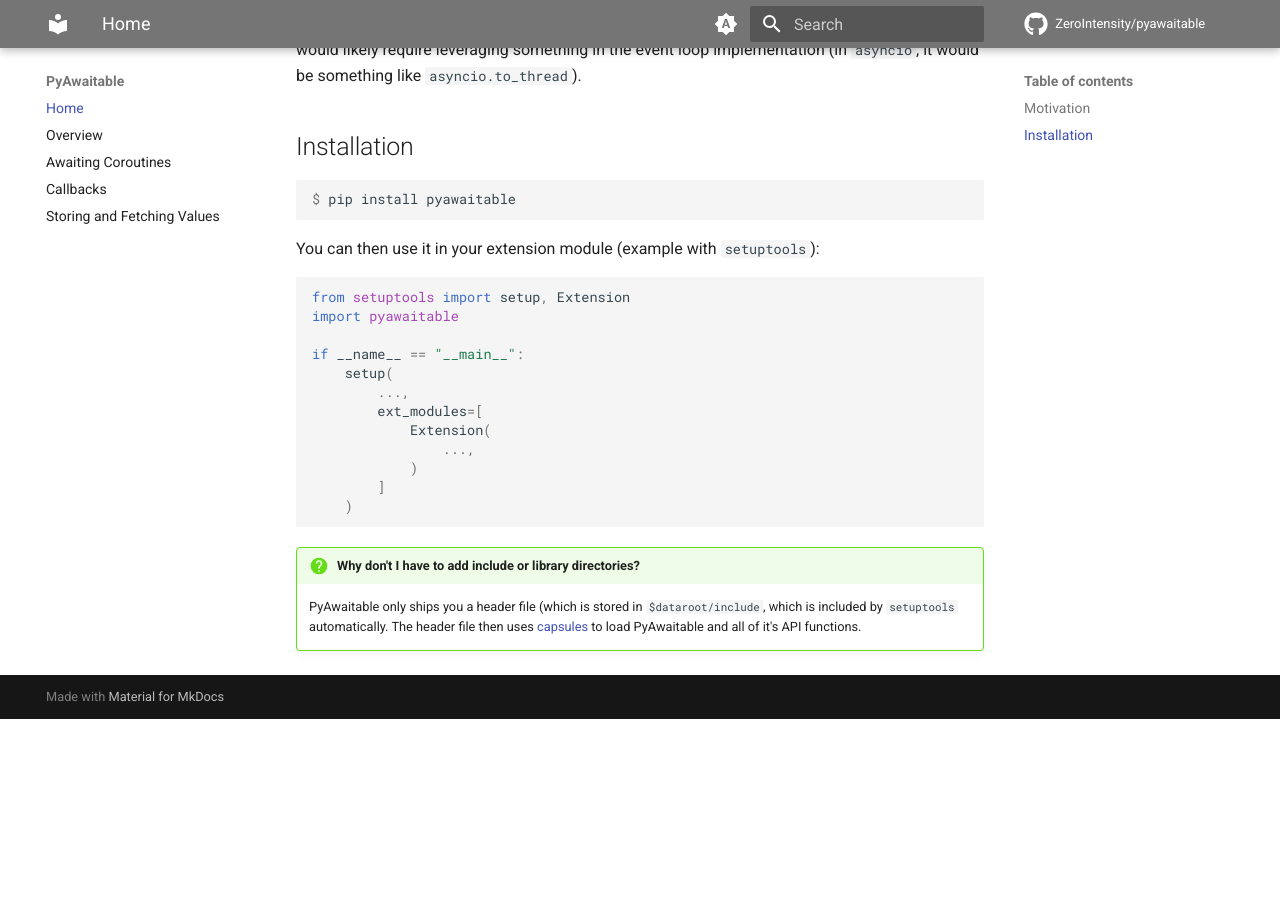
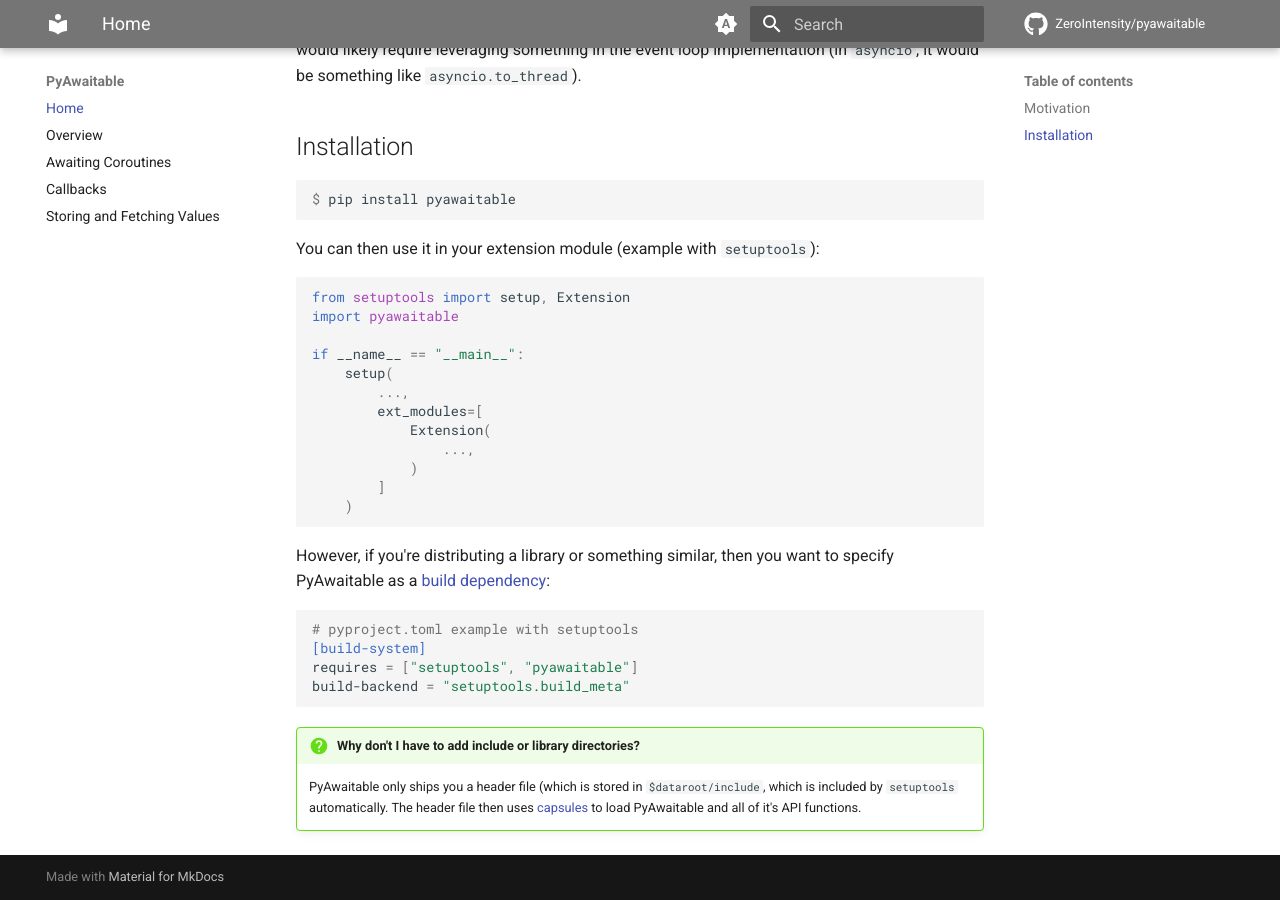
Before and after one commit to ZeroIntensity/pyawaitable, an MkDocs documentation site: the page built from docs/index.md, in a window 1280 px wide and 900 px high, scrolled down 704 px. Built offline with MkDocs 1.6.1 and Material for MkDocs 9.7.7, drawn with Linux system fonts in a browser that asks for light colours; comment, search, counter and statistics services are not loaded; before the commit the page ends 1423 px from its top, so only the background shows below that.

Commit message:
Update index.md

````diff
--- a/docs/index.md
+++ b/docs/index.md
@@ -41,6 +41,15 @@ if __name__ == "__main__":
     )
 ```
 
+However, if you're distributing a library or something similar, then you want to specify PyAwaitable as a [build dependency](https://peps.python.org/pep-0517/#build-requirements):
+
+```toml
+# pyproject.toml example with setuptools
+[build-system]
+requires = ["setuptools", "pyawaitable"]
+build-backend = "setuptools.build_meta"
+```
+
 !!! question "Why don't I have to add include or library directories?"
 
     PyAwaitable only ships you a header file (which is stored in `$dataroot/include`, which is included by `setuptools` automatically. The header file then uses [capsules](https://docs.python.org/3/extending/extending.html#using-capsules) to load PyAwaitable and all of it's API functions.
````
